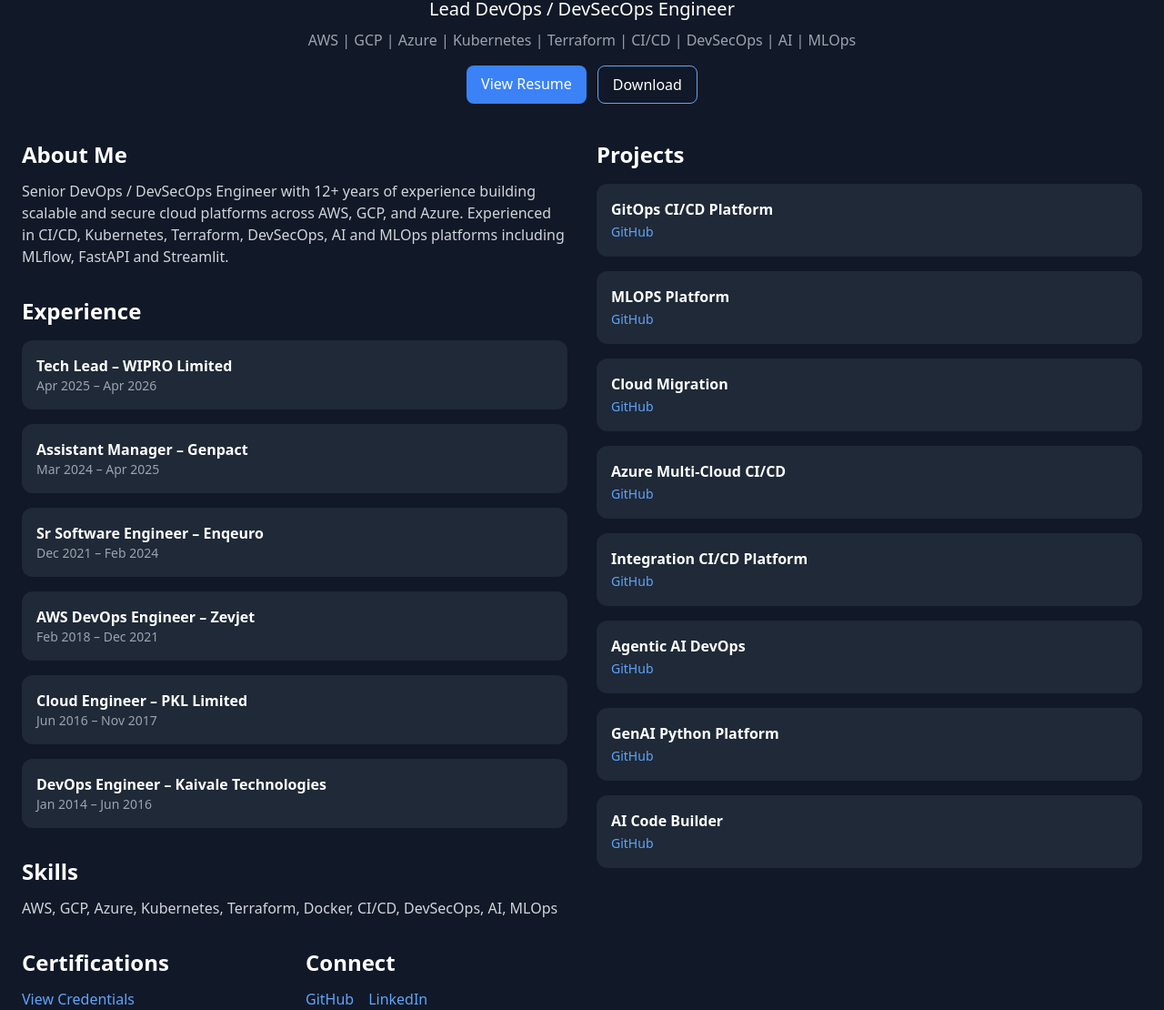
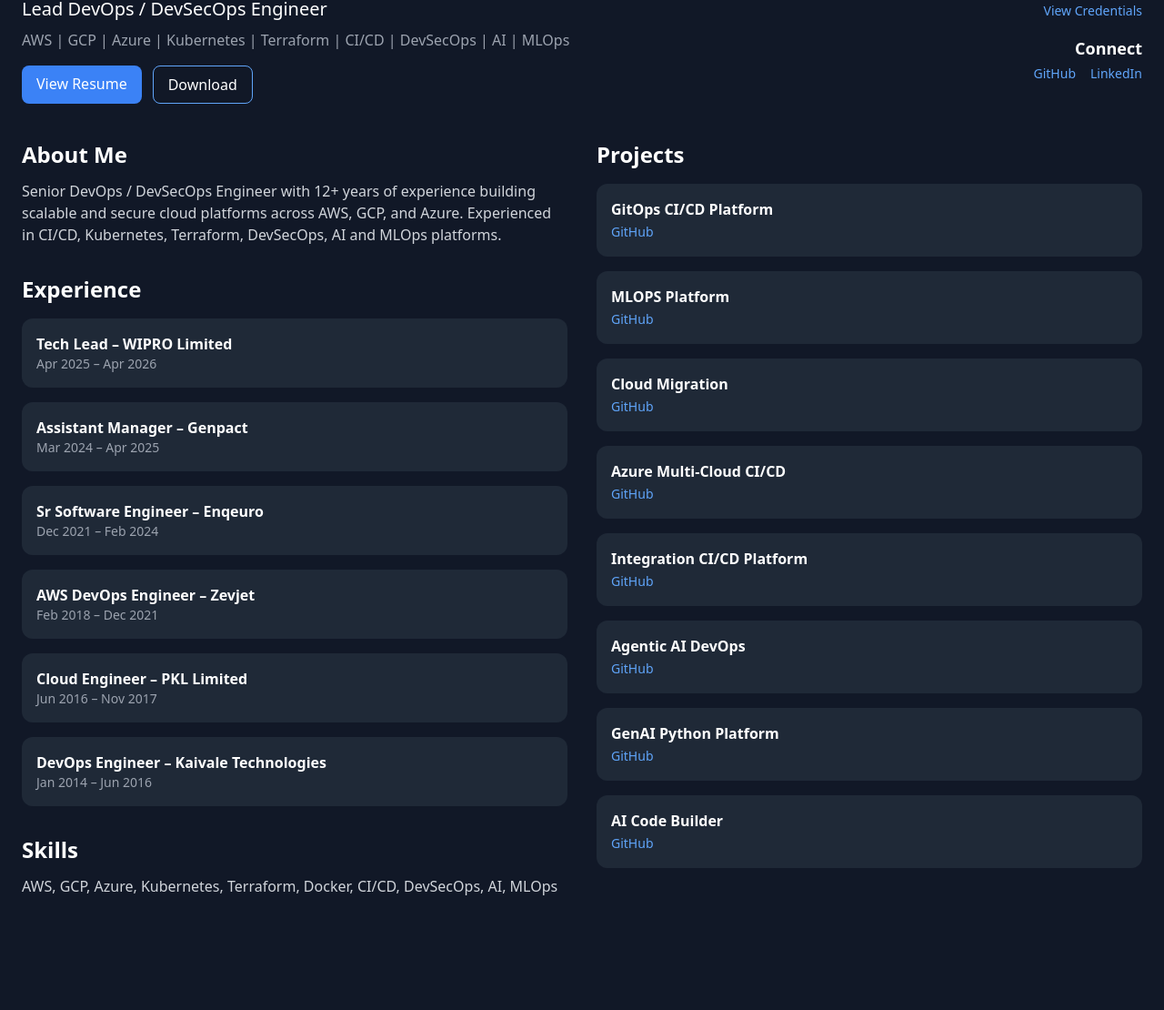
Before and after one commit to sandya-kandregula/sandya-kandregula.github.io, a plain HTML site: page index.html in a window 1280 px wide. Shown: the part 92-1202 px from the top of the page at 91% size. After the commit the page ends 1078 px from the top, so only its background shows below. Drawn offline with nearby package versions, Linux system fonts and the light colour scheme.

Commit message:
Update index.html

```diff
--- a/index.html
+++ b/index.html
@@ -10,15 +10,18 @@
 <body class="bg-gray-900 text-white font-sans">
 
   <!-- Header -->
-  <header class="text-center py-10">
+  <header class="py-10">
+    <div class="max-w-7xl mx-auto px-6 grid md:grid-cols-2 gap-6 items-center">
+
+      <!-- LEFT -->
+      <div>
         <h1 class="text-4xl font-bold">Sandya Kandregula</h1>
         <p class="text-xl mt-2">Lead DevOps / DevSecOps Engineer</p>
         <p class="text-gray-400 mt-2">
           AWS | GCP | Azure | Kubernetes | Terraform | CI/CD | DevSecOps | AI | MLOps
         </p>
 
-    <!-- Resume Buttons -->
-    <div class="mt-4 flex justify-center gap-3">
+        <div class="mt-4 flex gap-3">
           <a href="Sandya_Kandregula_Resume.pdf"
              target="_blank"
              rel="noopener noreferrer"
@@ -32,23 +35,57 @@
              Download
           </a>
         </div>
+      </div>
+
+      <!-- RIGHT -->
+      <div class="md:text-right space-y-4">
+
+        <div>
+          <h2 class="text-lg font-semibold">Certifications</h2>
+          <a href="https://www.credly.com/users/sandya-kandregula"
+             target="_blank"
+             rel="noopener noreferrer"
+             class="text-blue-400 text-sm">
+            View Credentials
+          </a>
+        </div>
+
+        <div>
+          <h2 class="text-lg font-semibold">Connect</h2>
+          <div class="flex md:justify-end gap-4 mt-1">
+            <a href="https://github.com/sandy2341"
+               target="_blank"
+               rel="noopener noreferrer"
+               class="text-blue-400 text-sm">
+              GitHub
+            </a>
+            <a href="https://linkedin.com/in/sandhya-kandregula-58a7a265"
+               target="_blank"
+               rel="noopener noreferrer"
+               class="text-blue-400 text-sm">
+              LinkedIn
+            </a>
+          </div>
+        </div>
+
+      </div>
+
+    </div>
   </header>
 
-  <!-- Main Layout -->
+  <!-- Main -->
   <main class="max-w-7xl mx-auto px-6 grid md:grid-cols-2 gap-8">
 
-    <!-- LEFT SIDE -->
+    <!-- LEFT -->
     <div class="space-y-8">
 
-      <!-- About -->
       <section>
         <h2 class="text-2xl font-semibold mb-3">About Me</h2>
         <p class="text-gray-300">
-          Senior DevOps / DevSecOps Engineer with 12+ years of experience building scalable and secure cloud platforms across AWS, GCP, and Azure. Experienced in CI/CD, Kubernetes, Terraform, DevSecOps, AI and MLOps platforms including MLflow, FastAPI and Streamlit.
+          Senior DevOps / DevSecOps Engineer with 12+ years of experience building scalable and secure cloud platforms across AWS, GCP, and Azure. Experienced in CI/CD, Kubernetes, Terraform, DevSecOps, AI and MLOps platforms.
         </p>
       </section>
 
-      <!-- Experience -->
       <section>
         <h2 class="text-2xl font-semibold mb-4">Experience</h2>
 
@@ -87,7 +124,6 @@
         </div>
       </section>
 
-      <!-- Skills -->
       <section>
         <h2 class="text-2xl font-semibold mb-3">Skills</h2>
         <p class="text-gray-300">
@@ -95,47 +131,11 @@
         </p>
       </section>
 
-      <!-- Certifications + Connect (SIDE BY SIDE) -->
-      <section class="grid md:grid-cols-2 gap-6">
-
-        <!-- Certifications -->
-        <div>
-          <h2 class="text-2xl font-semibold mb-3">Certifications</h2>
-          <a href="https://www.credly.com/users/sandya-kandregula"
-             target="_blank"
-             rel="noopener noreferrer"
-             class="text-blue-400">
-            View Credentials
-          </a>
     </div>
 
-        <!-- Connect -->
-        <div>
-          <h2 class="text-2xl font-semibold mb-3">Connect</h2>
-          <div class="flex gap-4 mt-2">
-            <a href="https://github.com/sandya-kandregula"
-               target="_blank"
-               rel="noopener noreferrer"
-               class="text-blue-400">
-              GitHub
-            </a>
-            <a href="https://www.linkedin.com/in/sandya-kandregula-58a7a265/"
-               target="_blank"
-               rel="noopener noreferrer"
-               class="text-blue-400">
-              LinkedIn
-            </a>
-          </div>
-        </div>
-
-      </section>
-
-    </div>
-
-    <!-- RIGHT SIDE -->
+    <!-- RIGHT -->
     <div>
 
-      <!-- Projects -->
       <section>
         <h2 class="text-2xl font-semibold mb-4">Projects</h2>
 
```
Lines whose indentation alone changed are shown as unchanged.
